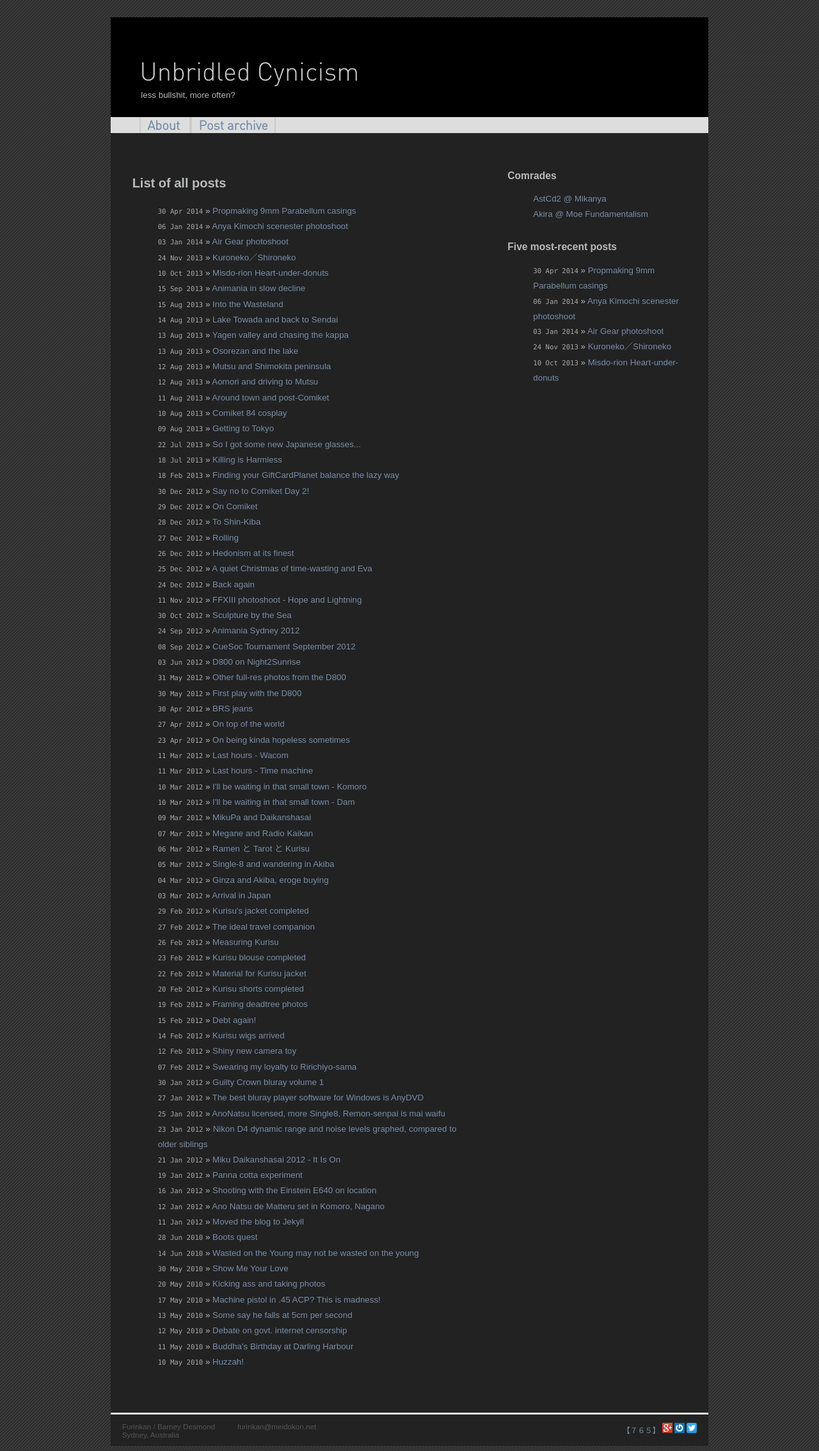
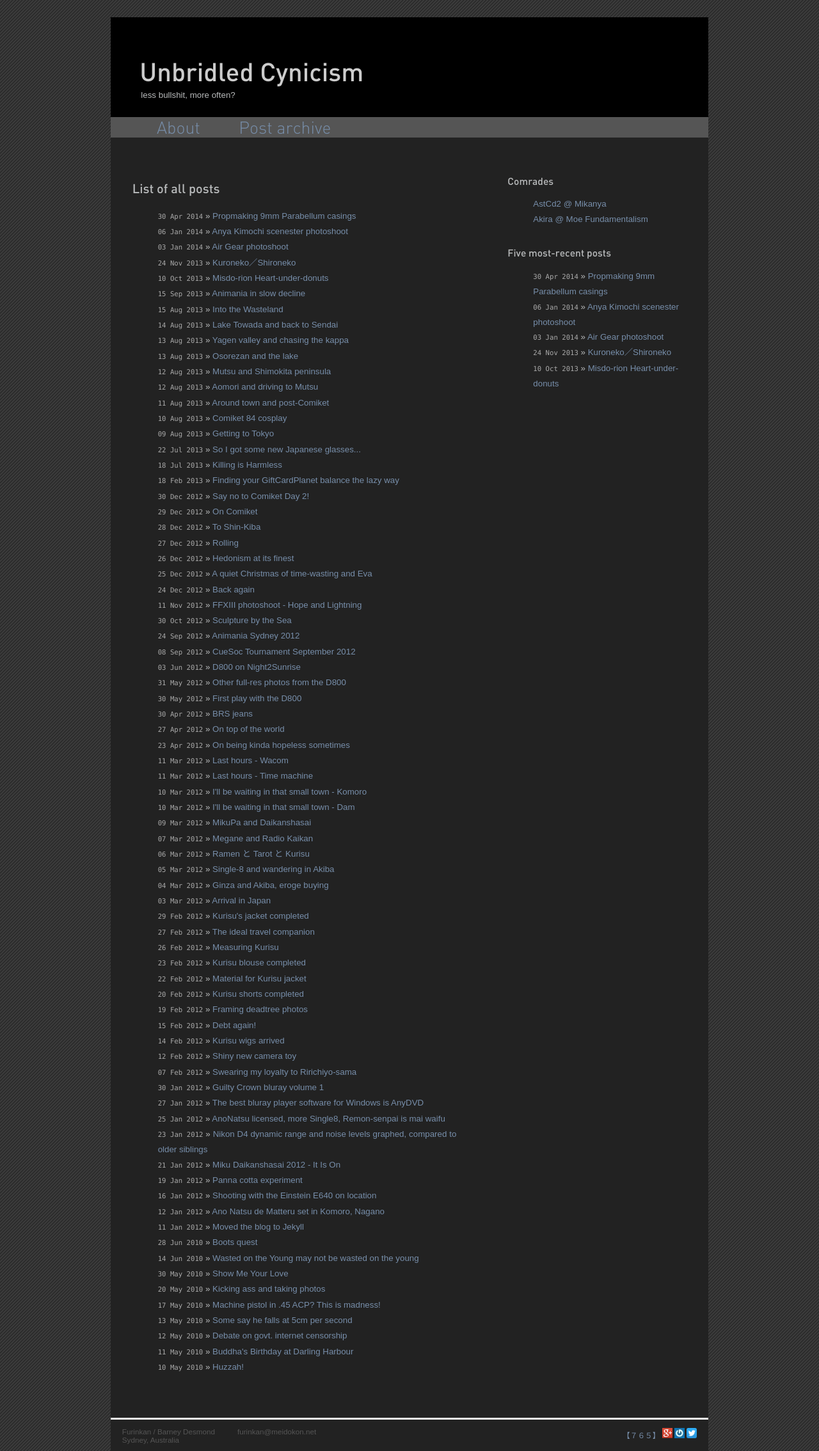
Before and after one commit to barneydesmond/blog, a Jekyll site: the page built from history.html, in a window 1280 px wide. Shown: the whole page at 64% size. Built offline with Jekyll 4.4.1, drawn with Linux system fonts in a browser that asks for light colours; Markdown is read by kramdown in place of the engine named in the settings.

Commit message:
Smarten up a lot of the styling and make things look nicer
Former-commit-id: 314ebe381df41c49c9e3107dae7e5921cc32b9d5

```diff
--- a/css/screen.css
+++ b/css/screen.css
@@ -30,6 +30,8 @@ body {
 
 
 h1,h2,h3,h4,h5,h6 {
+  font-family: "DIN Pro Medium", Arial, Helvetica, sans-serif;
+  font-weight: normal;
   margin-top: 1em;
   margin-bottom: 1em;
 }
@@ -52,7 +54,6 @@ a, a:visited {
 	outline: none;
 }
 a:hover {
-	color: #81c8d5;
 	text-decoration: underline;
 }
 a img {
@@ -132,9 +133,7 @@ ul.posts span {
     margin: auto;
     padding-top: 1.5em;
     padding-left: 0px;
-    font-family: "DIN Pro Light", Arial, Helvetica, sans-serif;
     font-size: 3em;
-    font-weight: normal;
   }
 
   .site .title a, .site .title a:visited {
@@ -142,7 +141,7 @@ ul.posts span {
     text-decoration: none;
   }
   .site .title a:hover {
-    color: #81c8d5;
+    color: #778eaa;
     text-decoration: none;
   }
 
@@ -155,20 +154,17 @@ ul.posts span {
 
 
 .site .linkbar {
-  background: #dddddd;
+  background: #555555;
   padding-left: 45px;
   padding-right: 45px;
 }
 
   .site .linkbar .linkbar-link {
     margin: auto;
-    padding-left: 0.5em;
-    padding-right: 0.5em;
-    border-left: 2px solid #cccccc;
-    border-right: 2px solid #cccccc;
+    padding-left: 1em;
+    padding-right: 1em;
     font-family: "DIN Pro Light", Arial, Helvetica, sans-serif;
-    font-size: 1.5em;
-    font-weight: bold;
+    font-size: 2em;
   }
 
 
@@ -287,7 +283,6 @@ ul, ol {
 
 #post {
   line-height: 2.4em;
-
 }
 
   /* standard */
```
